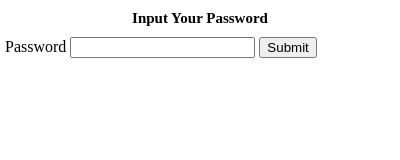
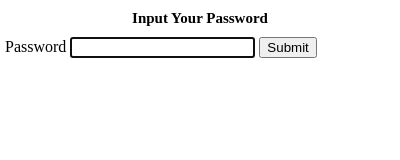
Before and after one commit to gascenciom1998/unpawnify, a browser extension: page popup.html in a window 400 px wide. Drawn offline with Linux system fonts and the light colour scheme.

Commit message:
autofocus

```diff
--- a/popup.html
+++ b/popup.html
@@ -17,7 +17,7 @@
     <form id="password_form">
       <label for="password">
         Password
-        <input id="password_value" name="password" type="password" placehholder="" />
+        <input id="password_value" name="password" type="password" placehholder="" autofocus />
       </label>
       <input type="submit" value="Submit" />
     </form>
```
